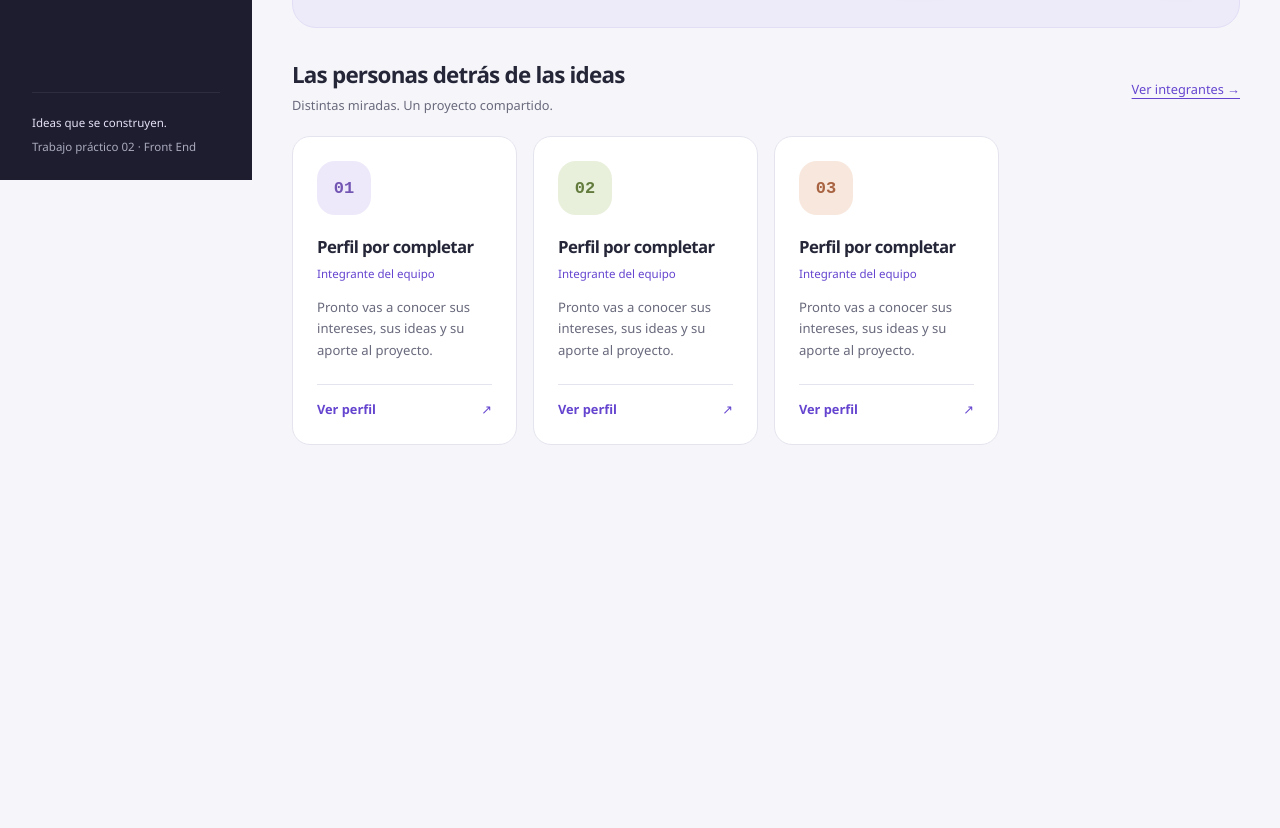
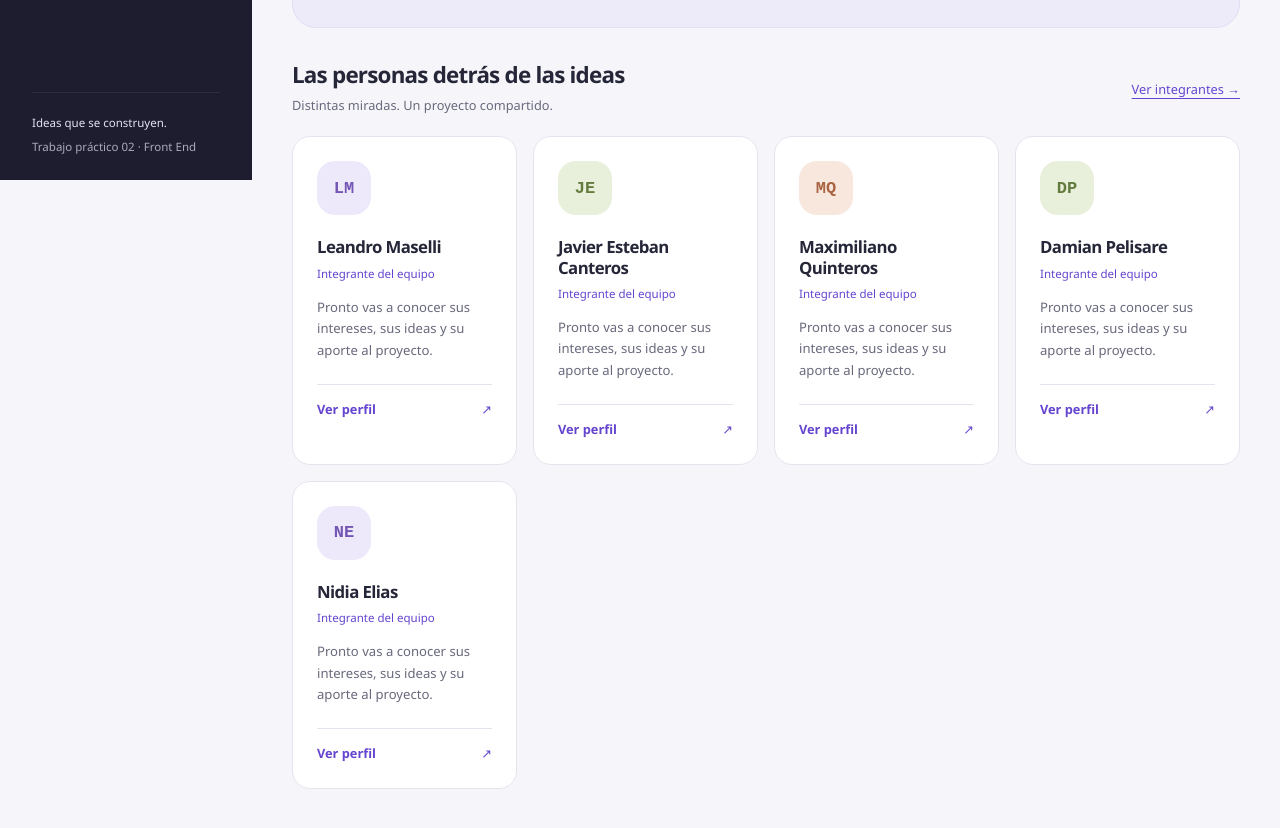
Before and after one commit to leoroan/DSWF_2A_2C26_Desarrollo-de-Sistemas-Web-Front-End-TP2, a React (Vite) app: page / in a window 1280 px wide. Shown: the part 620-1448 px from the top of the page. Before the commit the page ends 1161 px from the top, so only its background shows below. Built offline with nearby package versions, Linux system fonts and the light colour scheme.

Commit message:
agregué variable city en team.js, además de los nombres

```diff
--- a/src/data/team.js
+++ b/src/data/team.js
@@ -20,8 +20,9 @@ export const team = {
 export const teamMembers = [
   {
     id: 'integrante-1',
-    name: 'PENDIENTE',
+    name: 'Leandro Maselli',
     role: 'PENDIENTE',
+    city: 'La Plata',
     github: '',
     description: 'PENDIENTE - Completar por el equipo.',
     technologies: [],
@@ -29,8 +30,9 @@ export const teamMembers = [
   },
   {
     id: 'integrante-2',
-    name: 'PENDIENTE',
+    name: 'Javier Esteban Canteros',
     role: 'PENDIENTE',
+    city: 'Resistencia',
     github: '',
     description: 'PENDIENTE - Completar por el equipo.',
     technologies: [],
@@ -38,9 +40,30 @@ export const teamMembers = [
   },
   {
     id: 'integrante-3',
-    name: 'PENDIENTE',
+    name: 'Maximiliano Quinteros',
+    role: 'PENDIENTE',
+    city: 'Cordoba',
+    github: '',
+    description: 'PENDIENTE - Completar por el equipo.',
+    technologies: [],
+    responsibilities: ['PENDIENTE'],
+  },
+  {
+    id: 'integrante-4',
+    name: 'Damian Pelisare',
+    role: 'PENDIENTE',
+    city: 'Buenos Aires',
+    github: '',
+    description: 'PENDIENTE - Completar por el equipo.',
+    technologies: [],
+    responsibilities: ['PENDIENTE'],
+  },
+  {
+    id: 'integrante-5',
+    name: 'Nidia Elias',
     role: 'PENDIENTE',
     github: '',
+    city: 'Mar de Ajo',
     description: 'PENDIENTE - Completar por el equipo.',
     technologies: [],
     responsibilities: ['PENDIENTE'],
```
